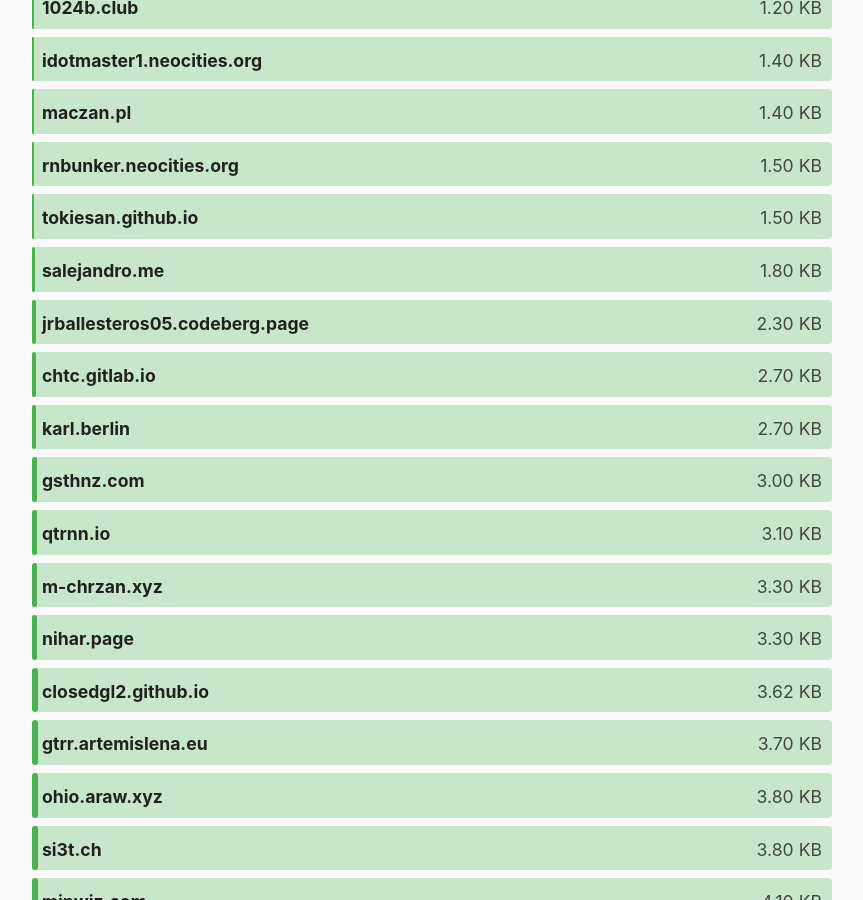
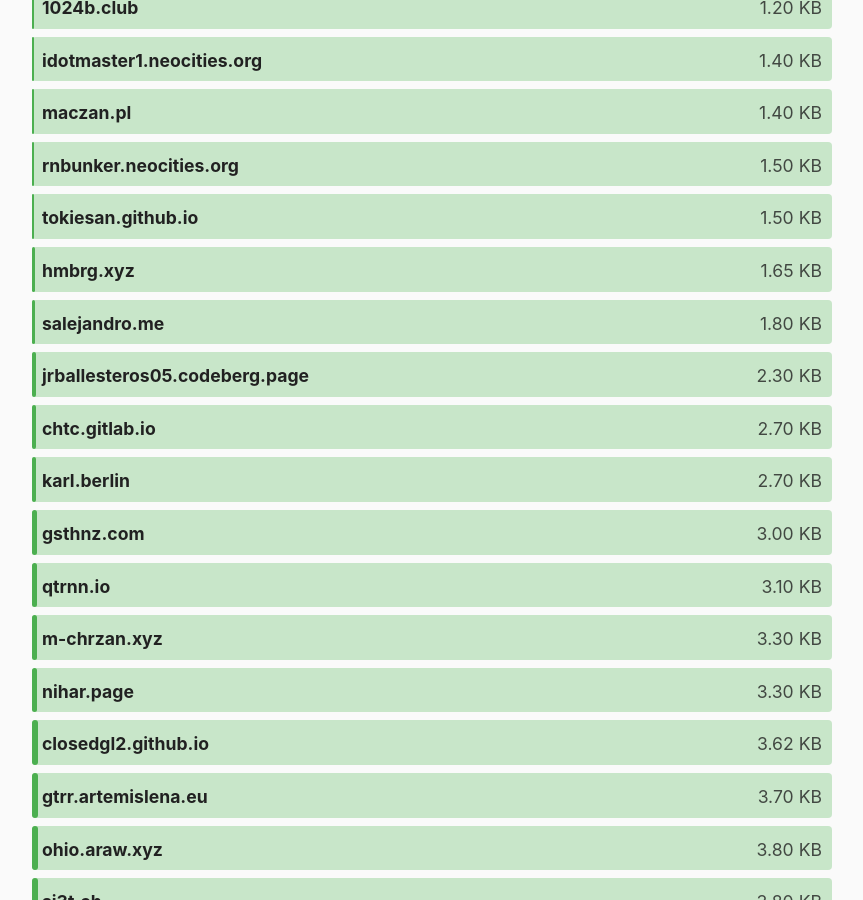
Before and after one commit to kevquirk/512kb.club, a Jekyll site: the page built from index.md, in a window 1280 px wide and 900 px high, scrolled down 955 px. Shown: the whole window, without its empty margins (208-1071 px from the left). Built offline with Jekyll 4.4.1, drawn with Linux system fonts in a browser that asks for light colours.

Commit message:
added domain hmbrg.xyz
My other domain (homburg.xyz) can be removed as it's meanwhile used as email-only-domain.

- domain: hmbrg.xyz
  url: https://hmbrg.xyz/
  size: 1.65
  last_check: 2021-09-07

```diff
--- a/_data/sites.yml
+++ b/_data/sites.yml
@@ -582,6 +582,11 @@
   url: https://homburg.xyz
   size: 53.2
   last_checked: 2021-08-07
+
+- domain: hmbrg.xyz
+  url: https://hmbrg.xyz/
+  size: 1.65
+  last_check: 2021-09-07
 
 - domain: hugo-mechiche.com
   url: https://hugo-mechiche.com/
```
